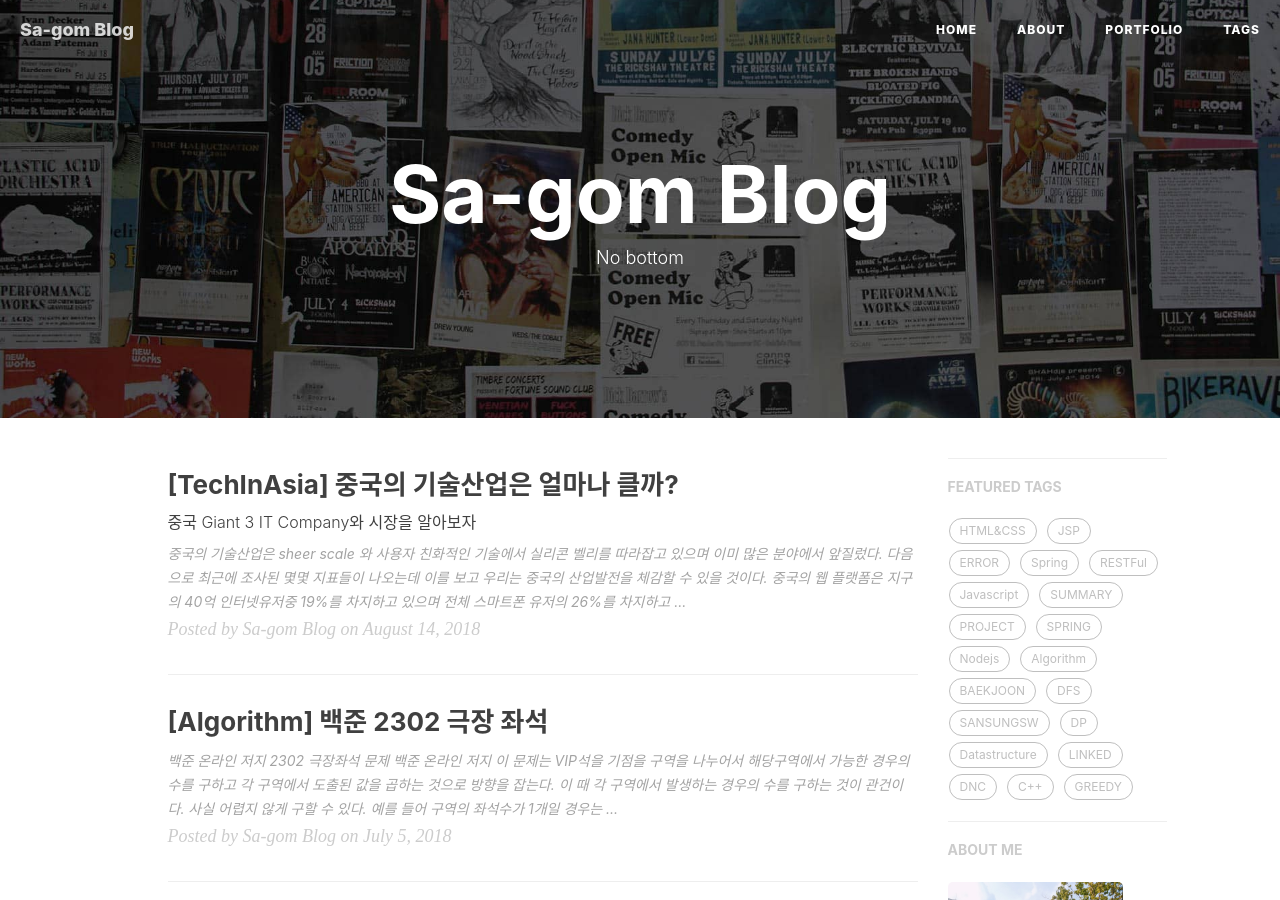
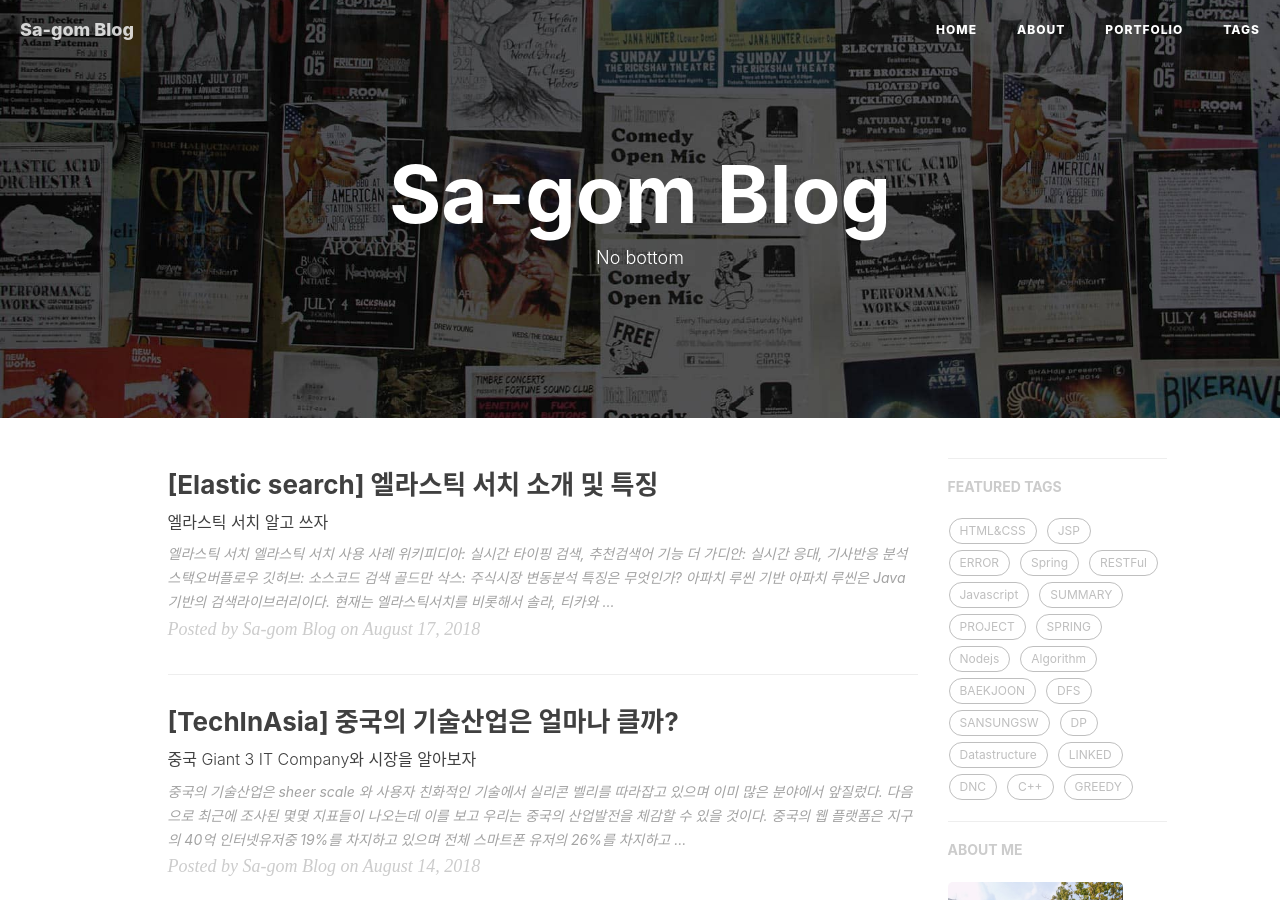
Before and after one commit to lyh4967/lyh4967.github.io, a Jekyll site: the page built from index.html, in a window 1280 px wide and 900 px high. Built offline with Jekyll 4.4.1, drawn with Linux system fonts in a browser that asks for light colours; nearby versions of some CDN libraries; the list of posts is cut into pages by our own code; comment, search, counter and statistics services are not loaded; some of the changed text lies outside the part shown.

Commit message:
elasticsearch intro

```diff
--- /dev/null
+++ b/_posts/2018-08-17-ElasticSearch-introduction.md
@@ -0,0 +1,44 @@
+---
+title: "[Elastic search] 엘라스틱 서치 소개 및 특징"
+subtitle: "엘라스틱 서치 알고 쓰자"
+date: 2018-08-17 11:30:00
+categories:
+- Elastic search
+tags:
+- ElasticSearch
+---
+# 엘라스틱 서치
+## 엘라스틱 서치 사용 사례
+* 위키피디아: 실시간 타이핑 검색, 추천검색어 기능
+* 더 가디안: 실시간 응대, 기사반응 분석
+* 스택오버플로우
+* 깃허브: 소스코드 검색
+* 골드만 삭스: 주식시장 변동분석
+
+## 특징은 무엇인가?
+### 아파치 루씬 기반
+아파치 루씬은 Java기반의 검색라이브러리이다. 현재는 엘라스틱서치를 비롯해서 솔라, 티카와 같은 프로젝트를 통해 널리 알려져있다. 아파치 루씬은 검색엔진으로 사용자 위치 정보, 다국어 검색, 자동완성등 다양한 기등을 지원한다. 엘라스틱 서치는 자바기반이기 때문에 1.1.x 이하는 자바 6이상의 버전이 설치돼 있어야하고, 1.2.x부터는 자바 7이상의 버전이 설치 돼 있어야한다.
+
+### 실시간 분석
+데이터는 색인 작업이 완료됨과 동시에 바로 검색할 수 있다.
+
+### 분산 시스템
+엘라스틱 서치는 여러개의 노드로 구성되는 분산 시스템이다. 노드는 데이터를 색인하고 검색기능을 수행하는 엘라스틱서치의 단위프로세스이다.
+
+### 높은 가용성
+각 노드는 데이터 원본과 복사본을 갖고있어 서로 다른위치에 저장, 노드가 실패하면 다른노드로 데이터를 옮겨 보존한다. 이는 높은 가용성과 안정성을 보장한다.
+
+### 멀티 테넌시
+데이터는 여러개의 분리된 인덱스 그룹으로 저장된다. 인덱스는 관계형 DB모델에서의 데이터베이스로 대응, 하지만 데이터 검색시 별도의 컨넥셔을 생성하는것이 아닌 서로 다른 인덱스의 데이터를 하나의 질의로묶어 검색하고 출력한다.
+
+### 전문검색
+
+### JSON문서 기반
+엘라스틱 서치는 모든 필드가 색인돼 JSON구조로 저장된다. 따라서 모든레벨의 필드접근이 쉽고, 매우 빠른 속도로 검색된다.
+
+### RESTFul API
+덕분에 URI를 사용한 동작이 가능하다. HTTP프로토콜로 JSON문서의 입출력과 제어가 가능하다.
+
+## 데이터 색인
+![elasticsearchlogic](https://user-images.githubusercontent.com/33022147/44248333-dfad5080-a224-11e8-8578-12888a75ff25.PNG)
+아파치 루씬은 색인절차를 거쳐 입력된 텍스트를 토큰으로 변환해 역파일 색인이라는 구조로 저장한다. 쉽게 말해 책의 맨뒤에 찾아보기 페이지를 역파일 색인이라고 생각할 수 있다.
```
Also changed, not shown: _posts/2018-08-14-TechInAsia-techIndustryInChina.md (+1 -0 lines), _posts/image/2018-08-17/elasticsearchlogic.PNG (added).
